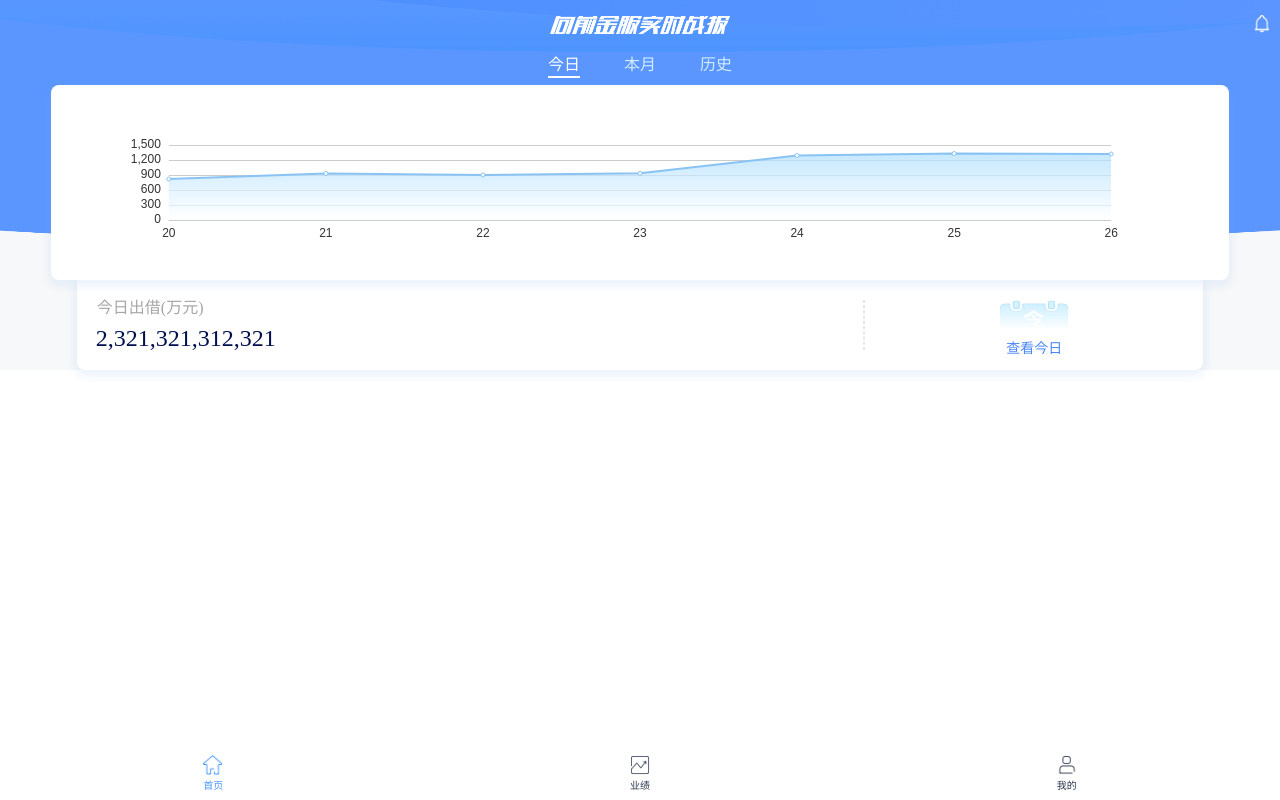
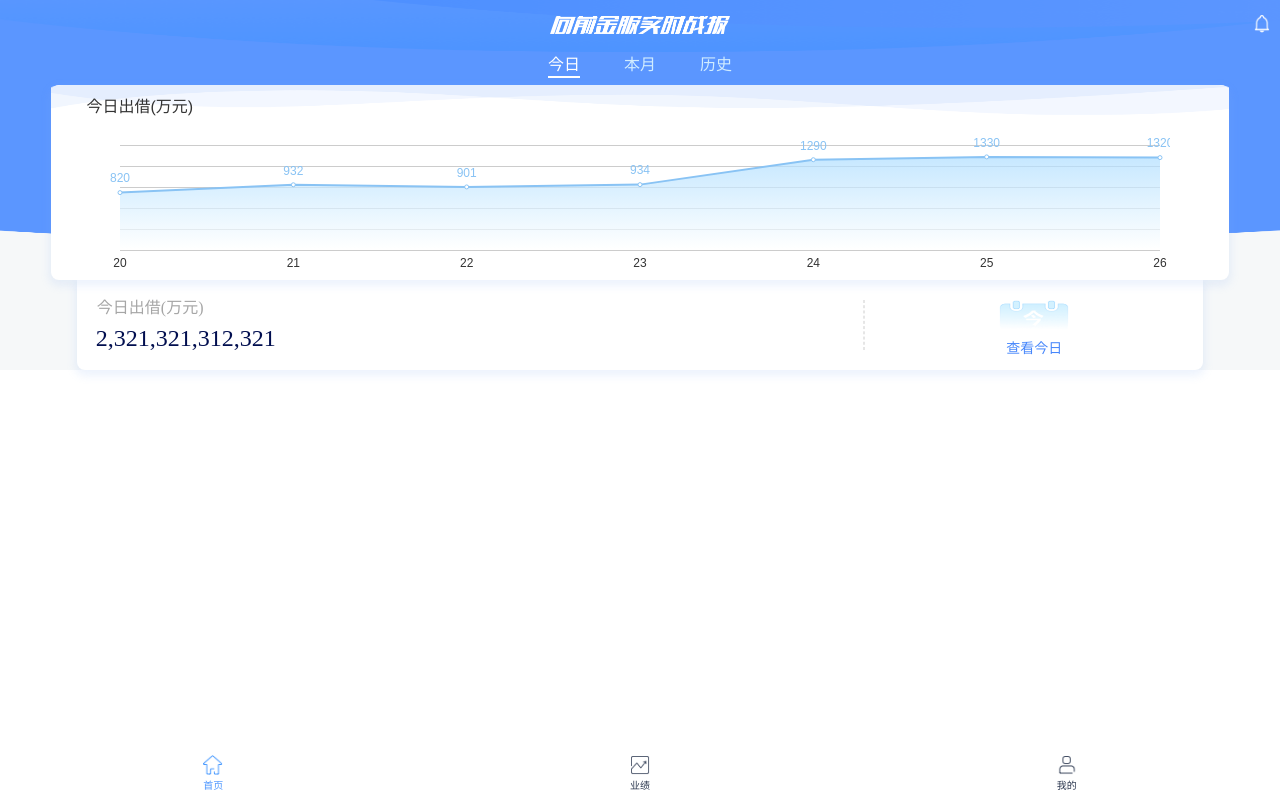
Before and after one commit to zhy6666/vue-, a Vue app: page /#/msite/today in a window 1280 px wide. Built offline with nearby package versions, Linux system fonts and the light colour scheme; a small style sheet from the web is missing; what mint-ui would draw is missing.

Commit message:
echarts图

```diff
--- a/src/xqPages/components/lookLendMoney.vue
+++ b/src/xqPages/components/lookLendMoney.vue
@@ -23,7 +23,13 @@
           <span>最近刷新时间 12:22:33</span>
         </div>
       </div>
-      <div class="echarts" v-if="!showTodayLoan" id="echa"></div>
+      <div class="echart_ceng" v-if="!showTodayLoan">
+        <div class="ceng_top">
+          <p>今日出借(万元)</p>
+        </div>
+        <div class="echarts"  id="echa"></div>
+      </div>
+
     </div>
 
     <div class="look">
@@ -47,10 +53,17 @@
       return{
         showTodayLoan:false, //默认显示今日出借
           option:{
+            grid:{
+              top:30,
+              x:10,
+              x2:10,
+              y2:30
+            },
             xAxis: {
               type: 'category',
               boundaryGap: false,
               data: ['20', '21', '22', '23', '24', '25', '26'],
+
               axisTick: {
                 show: false, //是否显示坐标轴刻度
               },
@@ -65,6 +78,10 @@
               axisLine: {
                 show: false, //是否显示坐标轴轴线
               },
+              axisLabel:{
+                show:false,
+                formatter:'{value}'
+              }
             },
             series: [{
               data: [820, 932, 901, 934, 1290, 1330, 1320],
@@ -85,6 +102,9 @@
                 normal:{
                   color:"#89C3F4",
                   width:2,
+                  label : {
+                    show: true
+                  }
                 }
               }
             }]
@@ -95,7 +115,6 @@
         var myCharts = echarts.init(document.getElementById('echa'));
         myCharts.resize();
         myCharts.setOption(this.option);
-
     },
 
     methods:{
@@ -202,7 +221,7 @@
        font-family PingFangSC-Regular
        font-size 14px
        color #8D92A9
-    .echarts
+    .echart_ceng
       position absolute
       top 5px
       left 4%
@@ -212,6 +231,21 @@
       background-color #fff
       border-radius 8px
       box-shadow 0 4px 8px 2px rgba(137,174,240,0.15)
+      .ceng_top
+        width 100%
+        height 30px
+        padding-left 3%
+        padding-right 3%
+        background url("../../assets/images/disecopy@2x.png") no-repeat top
+        background-size 100% 30px
+        p
+         padding-top 14px
+
+
+      .echarts
+       margin-left 5%
+       margin-right 5%
+       height 165px
   .look
     display flex
     width 88%
--- /dev/null
+++ b/src/xqPages/pages/test.vue
@@ -0,0 +1,22 @@
+<template>
+<div class="wrap"></div>
+</template>
+
+<script>
+  export default {
+    name: "test"
+  }
+</script>
+
+<style lang="stylus" rel="stylesheet/stylus" scoped>
+.wrap
+  width 200px
+  height 200px
+  position absolute
+  top 50%
+  left 50%
+  margin-left -50px
+  height -50px
+  background-color #3c763d
+  z-index 1000
+</style>
--- a/src/xqPages/route.js
+++ b/src/xqPages/route.js
@@ -6,6 +6,7 @@ const index = r => require.ensure([], () => r(require('@/xqPages/pages/achieveme
 const achievementMonth = r => require.ensure([], () => r(require('@/xqPages/pages/achievement/achievementMonth')), 'achievementMonth');
 const achievementToday = r => require.ensure([], () => r(require('@/xqPages/pages/achievement/achievementToday')), 'achievementToday');
 const personal = r => require.ensure([], () => r(require('@/xqPages/pages/Personal')), 'Personal');
+const test = r => require.ensure([], () => r(require('@/xqPages/pages/test')), 'test');
 
 export default [
   {
@@ -63,5 +64,12 @@ export default [
     meta:{
       showFooter:true
     }
-  }
+  },
+  {
+    path:'/test',
+    component:test,
+    meta:{
+      showFooter:true
+    }
+  },
 ]
```
